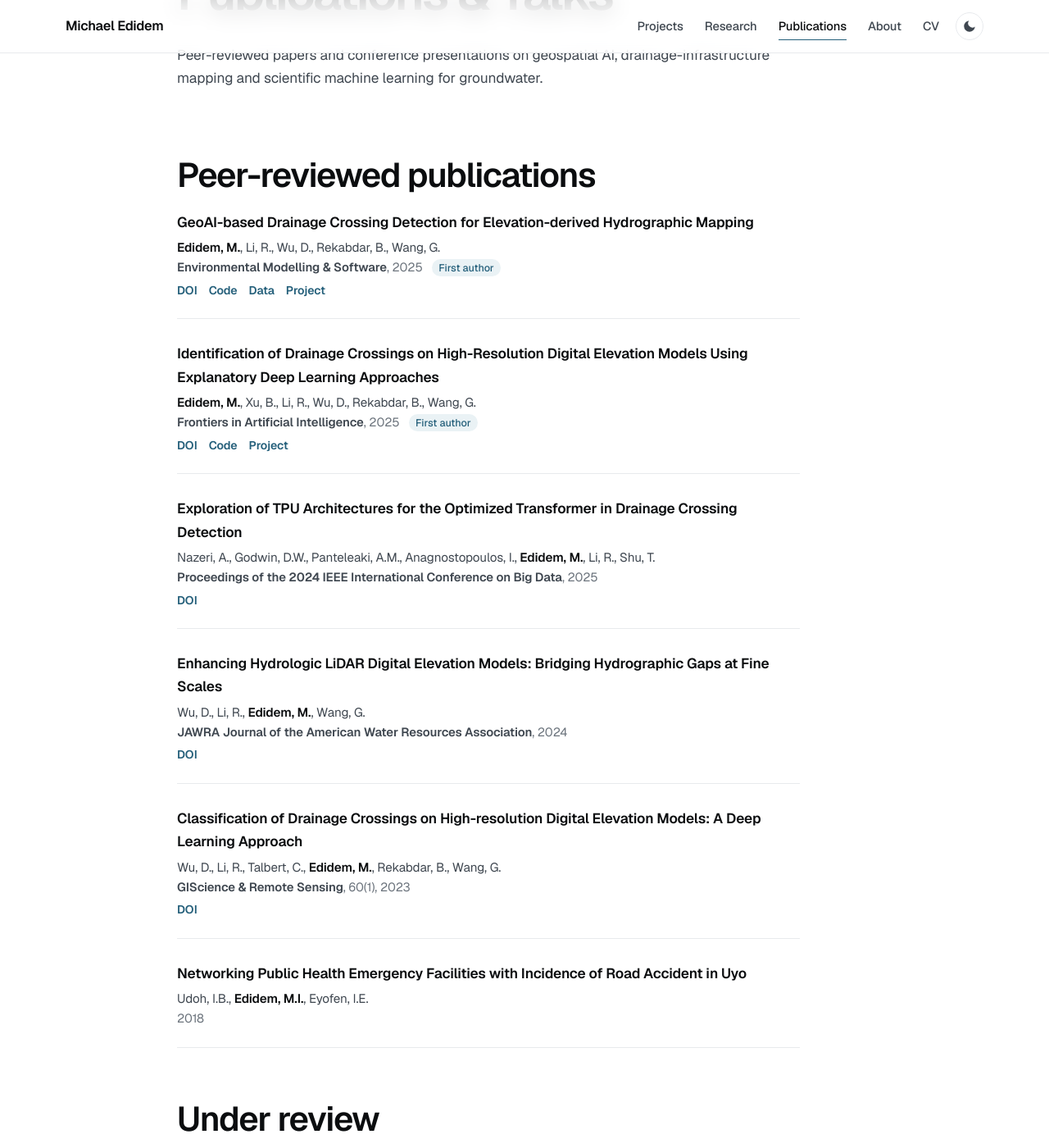
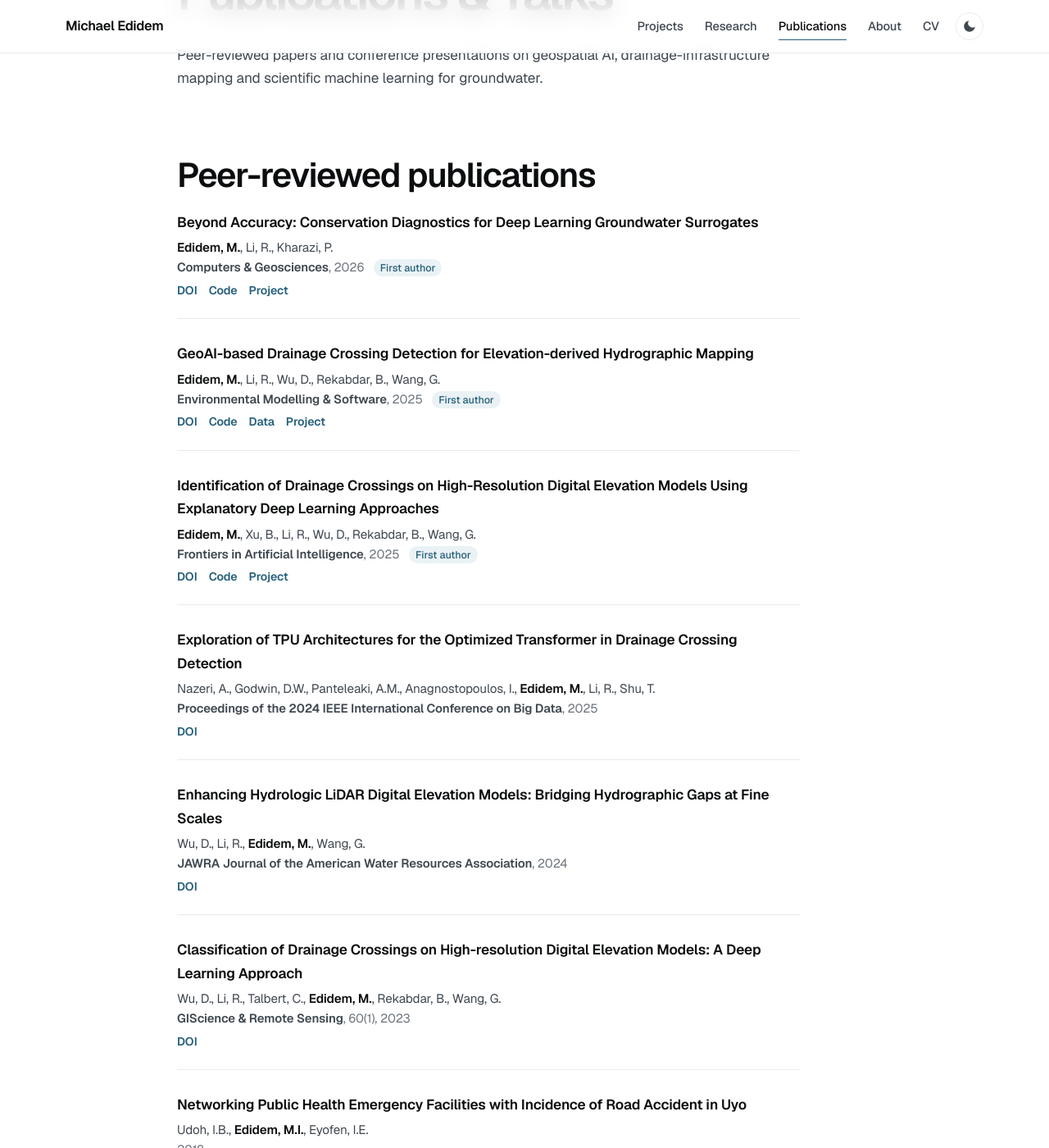
Before and after one commit to mikedidem/medidem, a Jekyll site: the page built from _pages/publications.html, in a window 1280 px wide and 1400 px high, scrolled down 232 px. Shown: the whole window at 82% size. Built offline with Jekyll 4.4.1, drawn with Linux system fonts in a browser that asks for light colours; some of the changed text lies outside the part shown.

Commit message:
Mark groundwater paper as published in Computers & Geosciences

```diff
--- a/_pages/projects/groundwater-surrogates.html
+++ b/_pages/projects/groundwater-surrogates.html
@@ -13,12 +13,13 @@ description: "A diagnostic framework that evaluates deep-learning groundwater su
     <p>A surrogate can reproduce hydraulic head to R² &gt; 0.999 and still violate the physics it was trained on. This project builds the diagnostics to catch that.</p>
     <div class="keyline">
       <div><span>Role</span><strong>Lead author &amp; developer</strong></div>
-      <div><span>Status</span><strong>Manuscript under review</strong></div>
+      <div><span>Status</span><strong>Published · Computers &amp; Geosciences 2026</strong></div>
       <div><span>Presented</span><strong>AWRA GWT 2026</strong></div>
       <div><span>Stack</span><strong>PyTorch · MODFLOW-2005 · pytest</strong></div>
     </div>
     <div class="btn-row">
       <a class="btn btn--primary" href="https://github.com/mikedidem/gw_surrogate_evaluation">View code on GitHub</a>
+      <a class="btn" href="https://doi.org/10.1016/j.cageo.2026.106310">Read the paper</a>
     </div>
   </div>
 </header>
@@ -106,7 +107,7 @@ description: "A diagnostic framework that evaluates deep-learning groundwater su
     <h2>Links</h2>
     <ul>
       <li><a href="https://github.com/mikedidem/gw_surrogate_evaluation">Code: mikedidem/gw_surrogate_evaluation</a></li>
-      <li><em>Beyond Accuracy: Conservation Diagnostics for Deep Learning Groundwater Surrogates</em>. Edidem, M., Li, R., Kharazi, P. Manuscript under review.</li>
+      <li><a href="https://doi.org/10.1016/j.cageo.2026.106310"><em>Beyond Accuracy: Conservation Diagnostics for Deep Learning Groundwater Surrogates</em></a>. Edidem, M., Li, R., Kharazi, P. <em>Computers &amp; Geosciences</em>, 2026.</li>
       <li><em>Accuracy Is Not Enough: Evaluating Physical Consistency in Deep Learning-Based Groundwater Model Surrogates</em>. AWRA Geospatial Water Technology Conference, May 2026.</li>
     </ul>
   </div>
--- a/_pages/publications.html
+++ b/_pages/publications.html
@@ -18,6 +18,12 @@ description: "Peer-reviewed publications and conference presentations by Michael
 
     <h2 id="papers">Peer-reviewed publications</h2>
     <ul class="pubs prose">
+      <li class="pub">
+        <a class="pub__title" href="https://doi.org/10.1016/j.cageo.2026.106310">Beyond Accuracy: Conservation Diagnostics for Deep Learning Groundwater Surrogates</a>
+        <div class="pub__authors"><strong>Edidem, M.</strong>, Li, R., Kharazi, P.</div>
+        <div class="pub__venue"><em>Computers &amp; Geosciences</em>, 2026 <span class="pub__badge">First author</span></div>
+        <div class="pub__links"><a href="https://doi.org/10.1016/j.cageo.2026.106310">DOI</a><a href="https://github.com/mikedidem/gw_surrogate_evaluation">Code</a><a href="{{ '/projects/groundwater-surrogates/' | relative_url }}">Project</a></div>
+      </li>
       <li class="pub">
         <a class="pub__title" href="https://doi.org/10.1016/j.envsoft.2025.106338">GeoAI-based Drainage Crossing Detection for Elevation-derived Hydrographic Mapping</a>
         <div class="pub__authors"><strong>Edidem, M.</strong>, Li, R., Wu, D., Rekabdar, B., Wang, G.</div>
@@ -57,12 +63,6 @@ description: "Peer-reviewed publications and conference presentations by Michael
 
     <h2 id="under-review">Under review</h2>
     <ul class="pubs prose">
-      <li class="pub">
-        <span class="pub__title">Beyond Accuracy: Conservation Diagnostics for Deep Learning Groundwater Surrogates</span>
-        <div class="pub__authors"><strong>Edidem, M.</strong>, Li, R., Kharazi, P.</div>
-        <div class="pub__venue">Manuscript under review <span class="pub__badge">First author</span></div>
-        <div class="pub__links"><a href="https://github.com/mikedidem/gw_surrogate_evaluation">Code</a><a href="{{ '/projects/groundwater-surrogates/' | relative_url }}">Project</a></div>
-      </li>
       <li class="pub">
         <span class="pub__title">An End-to-End Hydro-AI Framework for Next-generation Participatory Water Resources Planning</span>
         <div class="pub__authors">Li, R., <strong>Edidem, M.</strong>, Kharazi, P., Lee, H., Nadew, Y., Quinn, C., Akamani, K., Hu, S.Q.</div>
```
Also changed, not shown: _pages/home.html (+7 -1 lines).
